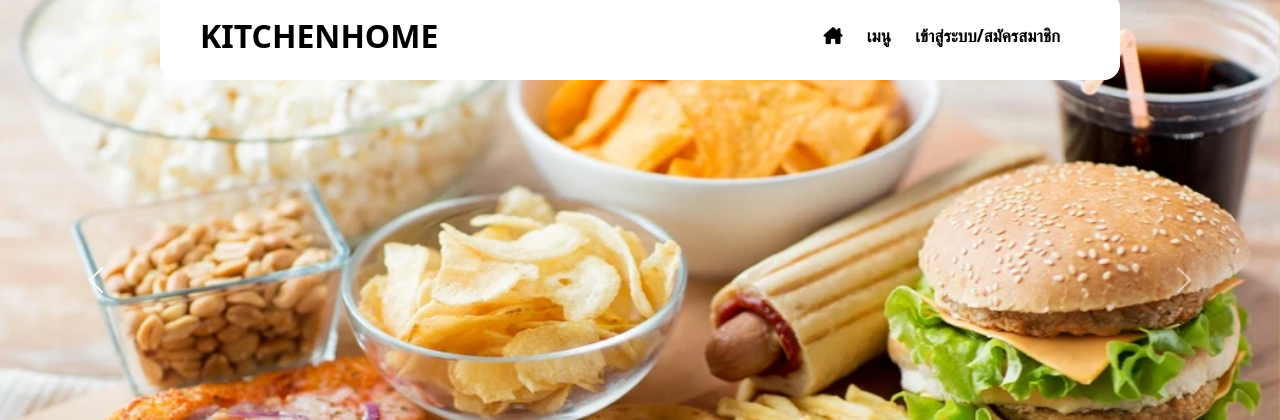
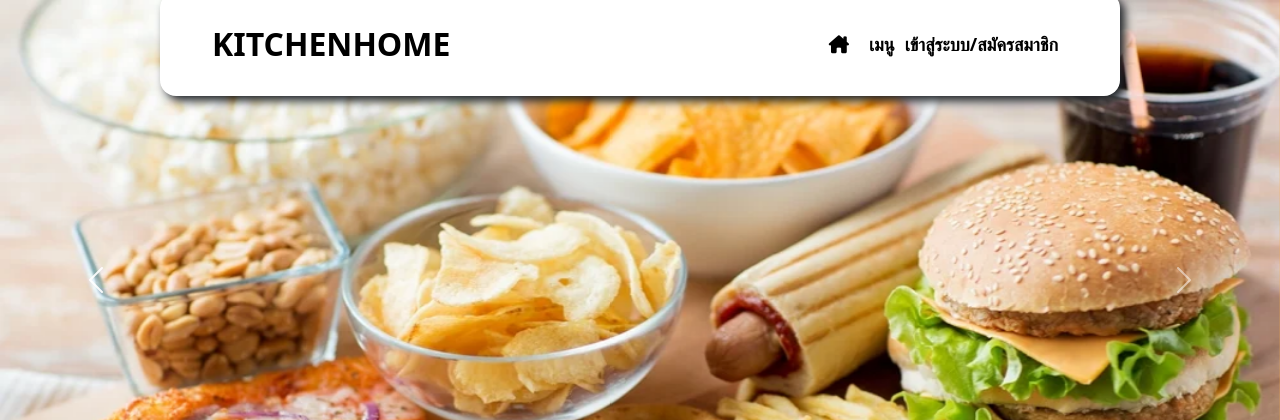
Before and after one commit to BallThanapat/RestaurantWeb, a PHP site: page /promotion.html in a window 1280 px wide. Shown: the top 420 px of the page. Run offline with PHP 8.4, Linux system fonts and the light colour scheme; some libraries are stand-ins or nearby versions.

Commit message:
fix navbar

```diff
--- a/promotion.css
+++ b/promotion.css
@@ -10,7 +10,7 @@
     font-weight: bold;
 }
 .header-link{
-    font-size: 32px;
+    font-size: 2em;
     color: #000;
     font-weight: bolder;
     text-decoration: none;
@@ -25,8 +25,8 @@
     content: "";
     display: block;
     position: absolute;
-    left: 40px;
-    bottom: 20px;
+    left: 3%;
+    bottom: calc(1% + 16px);
     width: 0;
     height: 5px;
     border-radius: 10px;
@@ -36,11 +36,11 @@
 .header-link:hover::after {
     width: 16%;
 }
-.navbar01 .links{
+.navbar01 .links, .navbar01 .links i{
     color: #000;
     text-decoration: none;
-    font-size: 17px;
-    margin-right: 20px;
+    font-size: 18px;
+    margin-right: 10px;
 }
 #link-ref{
     color: #ffd900;
@@ -52,11 +52,11 @@
 .navbar01 a:hover{
     color: #ffd900;
     text-decoration: none;
-    width: 100%;
+    /* width: 100%; */
     transition: .5s ;
     border-bottom: 3px solid #ffd900;
     border-radius: 10px;
-    box-shadow: 5px 5px;
+    box-shadow: 0 0;
 }
 .header{
     position: absolute;
@@ -65,14 +65,16 @@
     transform: translate(-50%);
     width: 75%;
     padding: 20px 40px;
-    background-color: #fff;
+    background-color: #ffffff;
     backdrop-filter: blur(40px);
     border-radius: 16px;
-    display: flex;
+    /* display: flex;
     justify-content: space-between;
-    align-items: center;
+    align-items: center; */
+    box-shadow: 5px 5px 10px;
     z-index: 1;
 }
+
 
 /* Modals */
 .modal-lg {
--- a/promotion.html
+++ b/promotion.html
@@ -76,15 +76,30 @@
 
 <body>
     <header class="header">
-        <a href="index.html" class="header-link">KITCHENHOME</a>
-        <nav class="navbar01">
-            <a href="index.html" class="links" id="backHome"><i class="fa-solid fa-house-chimney"></i></a>
-            <a href="menu.html" class="links" id="">เมนู</a>
-            <a href="" class="links" data-bs-toggle="modal"
-                data-bs-target="#loginRegisModal">เข้าสู่ระบบ/สมัครสมาชิก</a>
+        <nav class="navbar01 navbar navbar-expand-lg navbar-light">
+            <div class="container-fluid">
+                <a href="index.html" class="header-link">KITCHENHOME</a>
+                <button class="navbar-toggler" type="button" data-bs-toggle="collapse"
+                    data-bs-target="#navbarSupportedContent" aria-controls="navbarSupportedContent"
+                    aria-expanded="false" aria-label="Toggle navigation" id="navbarToggle">
+                    <span class="navbar-toggler-icon"></span>
+                </button>
+                <div class="collapse navbar-collapse" id="navbarSupportedContent">
+                    <a href="index.html" class="links ms-auto" id="backHome"><i
+                            class="fa-solid fa-house-chimney"></i></a>
+                    <ul class="navbar-nav">
+                        <li class="nav-item">
+                            <a href="menu.html" class="links" id="">เมนู</a>
+                        </li>
+                        <li class="nav-item">
+                            <a href="" class="links" data-bs-toggle="modal"
+                                data-bs-target="#loginRegisModal">เข้าสู่ระบบ/สมัครสมาชิก</a>
+                        </li>
+                    </ul>
+                </div>
+            </div>
         </nav>
     </header>
-
 
     <!-- Login/Register Modals -->
     <div class="modal fade" id="loginRegisModal" tabindex="-1" aria-labelledby="loginRegisModalLabel"
@@ -262,10 +277,6 @@
         }
     </script>
 
-    <!-- <a href="" class="links" data-bs-toggle="modal"
-data-bs-target="#loginRegisModal">เข้าสู่ระบบ/สมัครสมาชิก</a> -->
-
-
     <!-- Promotion Modals -->
     <div class="modal fade" id="promotionModal" tabindex="-1" aria-labelledby="promotionModalLabel" aria-hidden="true">
         <div class="modal-dialog modal-dialog-centered modal-dialog-scrollable modal-lg">
@@ -319,38 +330,6 @@ data-bs-target="#loginRegisModal">เข้าสู่ระบบ/สมัค
             </div>
         </div>
     </footer>
-    <!-- <div class="container w-100 h-100">
-            <div class="row d-flex justify-content-center h-100">
-                <a href="menu.html" class="col-lg-5 col-md-12 box">
-                    <div>
-                        <header class="h2 text-center p-2">
-                            ดูเมนู
-                        </header>
-                        <div class="b-item d-flex justify-content-center text-center">
-                            <div class="img"><img src="Image_inventory/Promotion/munu.jpg" class="w-100 h-100"></div>
-                            <div class="text">
-                                <p>เมนูอาหารน่าลอง<br>มากมากนับไม่ถ้วน</p>
-                            </div>
-                        </div>
-                    </div>
-                </a>
-                <a href="" class="col-lg-5 col-md-12 box" data-bs-toggle="modal" data-bs-target="#loginRegisModal">
-                    <div>
-                        <header class="h2 text-center p-2">
-                            สั่งอาหาร
-                        </header>
-                        <div class="b-item d-flex justify-content-center text-center">
-                            <div class="img"><img src="Image_inventory/Promotion/orderFood.png" class="w-100 h-100">
-                            </div>
-                            <div class="text">
-                                <p>สั่งอาหารได้จากทุกที่<br>
-                                    รับที่ร้าน/<br>บริการถึงบ้าน</p>
-                            </div>
-                        </div>
-                    </div>
-                </a>
-            </div>
-        </div> -->
 </body>
 
 </html>
```
